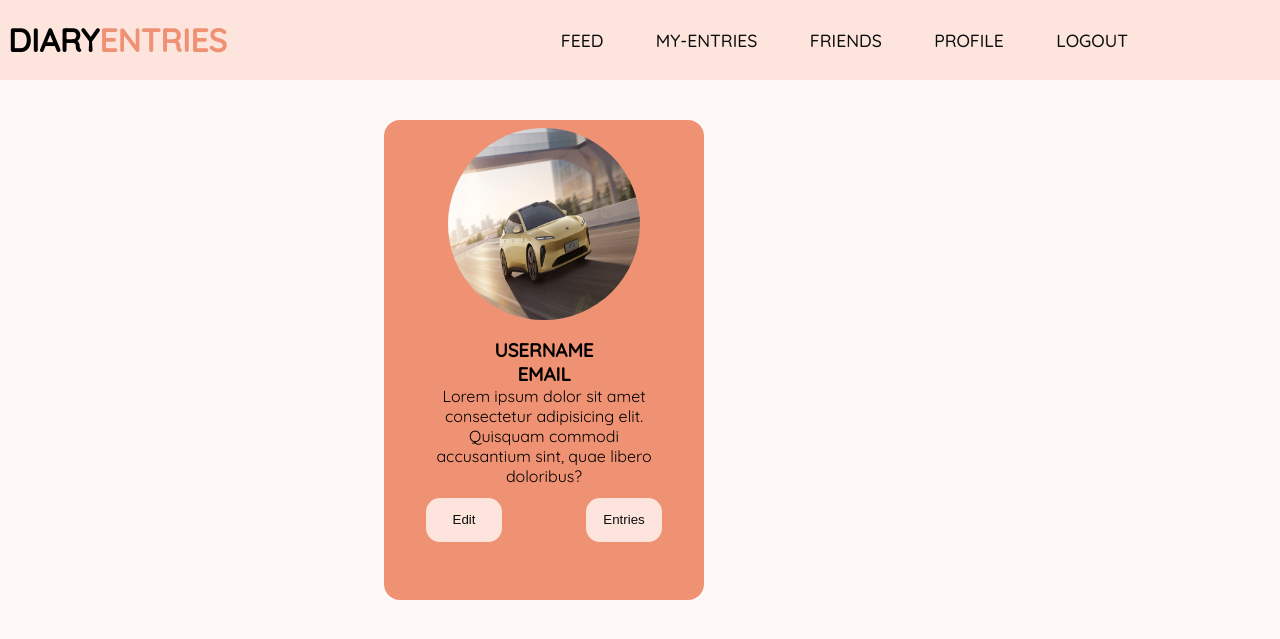
After one commit to KmdCode/diary-entries, a PHP site: page /profile.php in a window 1280 px wide. The commit adds this page. Shown: the top 639 px of the page. Run offline with PHP 8.4, Linux system fonts and the light colour scheme.

Commit message:
width: 25%;

```diff
--- a/css/style.css
+++ b/css/style.css
@@ -226,3 +226,50 @@ text{
     margin-bottom: 1rem;
     color:var(--link-color)
 }
+
+.profile{
+    justify-content: center;
+    text-align: center;
+
+    border-radius: 1rem;
+    height: 30rem;
+    width: 20rem;
+    margin-left: 30%;
+    margin-top: 2.5rem;
+    background: var(--link-color);
+}
+.profile .content{
+
+    justify-content: center;
+    text-align: center;
+    padding: 0.1rem 2rem 0 2rem;
+    margin-bottom: 0.5rem;
+    margin: 0.3rem;
+}
+
+.profile img{
+    margin: 0.5rem;
+    height: 12rem;
+    width: 12rem;
+    border-radius: 50%;
+}
+
+.profile .mode{
+    display: grid;
+    grid-template-columns: repeat(auto-fit,minmax(10rem,auto));
+}
+
+.profile .mode button{
+
+    color: var(--text-color);
+    background-color: var(--alt-color);
+    height: 3rem;
+    width: 5rem;
+    border-radius: 1rem;
+    margin: 0.3rem;
+    border: 2px solid;
+    border-color: var(--link-color);
+    cursor: pointer;
+    margin-bottom: 0.5rem;
+    cursor: pointer;
+}
--- a/feed.php
+++ b/feed.php
@@ -31,7 +31,7 @@
 
     <div class="feed" id="feed">
 
-        <div class="name"><h1>FEED</h1></div>
+        <div class="name"><h1><span>FEED</span></h1></div>
         <div class="entries">
             <div class="main">
                 <div class="info">
--- a/navigation.php
+++ b/navigation.php
@@ -8,7 +8,7 @@
             <a href="feed.php">FEED</a>
             <a href="#">MY-ENTRIES</a>
             <a href="#">FRIENDS</a>
-            <a href="#">PROFILE</a>
+            <a href="profile.php">PROFILE</a>
             <a href="login.php">LOGOUT</a>
         </div>
     </header>
--- /dev/null
+++ b/profile.php
@@ -0,0 +1,31 @@
+<!DOCTYPE html>
+<html lang="en">
+<head>
+    <meta charset="UTF-8">
+    <meta http-equiv="X-UA-Compatible" content="IE=edge">
+    <meta name="viewport" content="width=device-width, initial-scale=1.0">
+    <title>FEED</title>
+    <link rel="stylesheet" href="css/style.css">
+
+</head>
+<body>
+    <?php require_once "navigation.php";?>
+
+    <div class="profile">
+        <img src="images/nio-et5.jpg" alt="">
+        <div class="content">
+            <h3>USERNAME</h3>
+            <h3>EMAIL</h3>
+            <p>Lorem ipsum dolor sit amet consectetur adipisicing elit. Quisquam commodi accusantium sint, quae libero doloribus?</p>
+        </div>
+        <div class="mode">
+            <div class="btn">
+                 <button>Edit</button>
+            </div>
+            <div class="btn">
+                 <button>Entries</button>
+            </div>
+        </div>
+    </div>
+
+</body>
```
